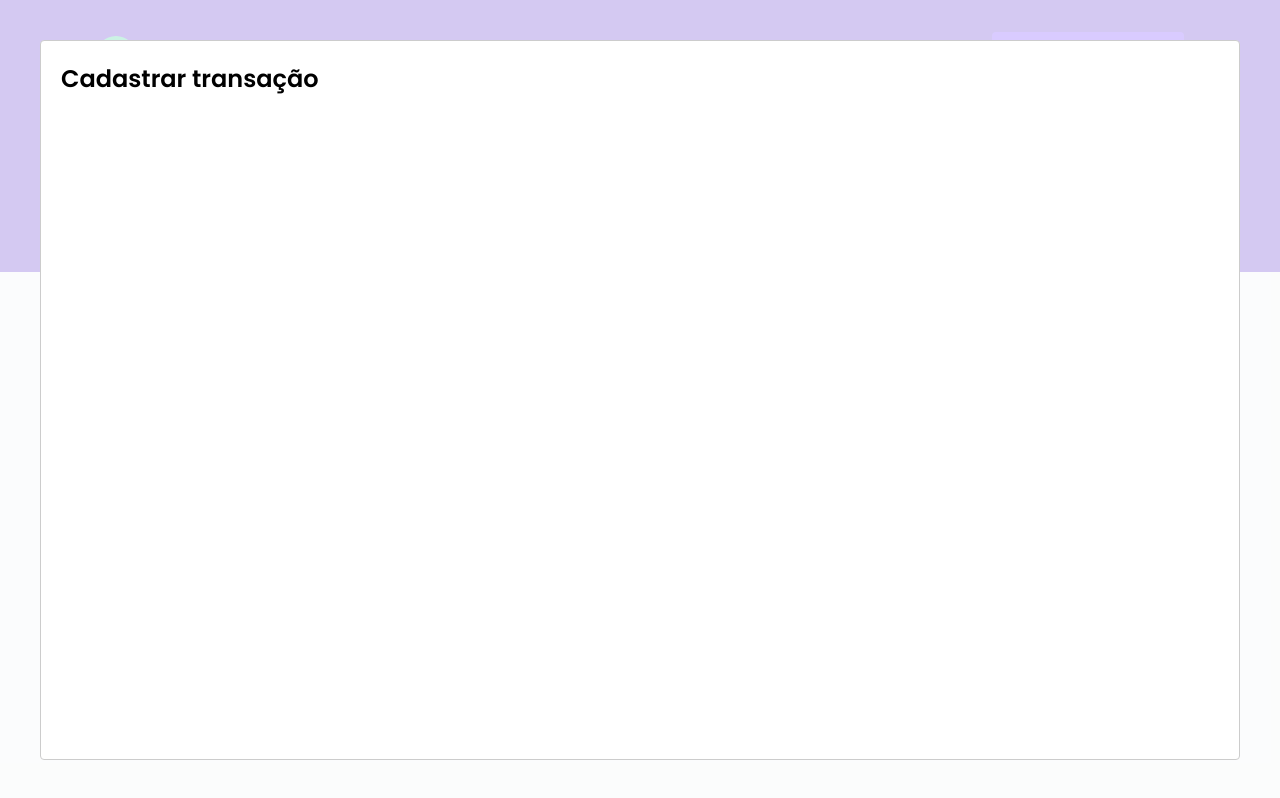
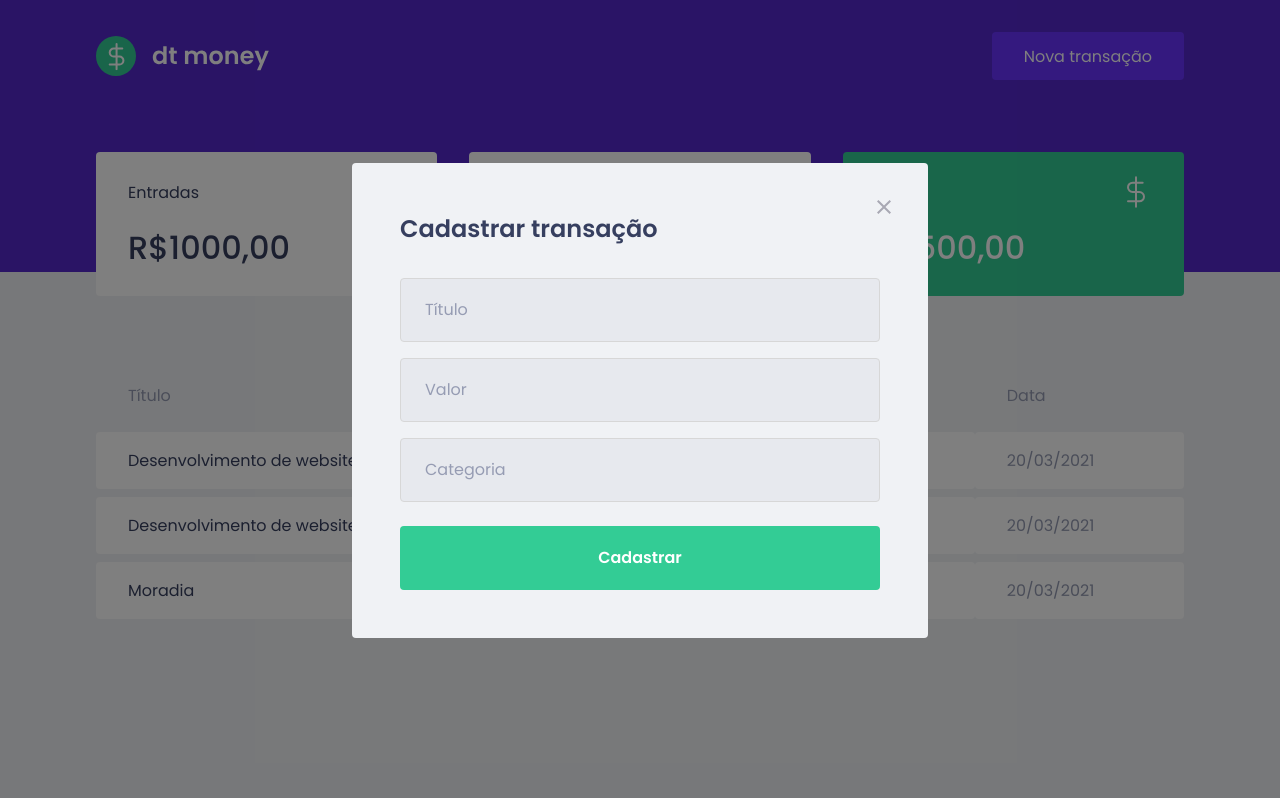
Before and after one commit to anaventura1811/aulas-chapter2-ignite, a React (Create React App) app: page / in a window 1280 px wide. Both pictures are taken after a click on the button "Nova transação". Built offline with nearby package versions, Linux system fonts and the light colour scheme; no server answers; what miragejs would draw is missing.

Commit message:
Estilização do modal

```diff
--- a/src/App.tsx
+++ b/src/App.tsx
@@ -1,12 +1,36 @@
+import Modal from 'react-modal';
+import { useState } from 'react';
 import { GlobalStyle } from "./styles/global";
 import { Header } from './components/Header';
 import { Dashboard } from "./components/Dashboard";
+import NewTransactionModal from './components/NewTransactionModal/NewTransactionModal';
+
+Modal.setAppElement('#root');
 
 export function App() {
+
+  const [isNewTransactionModalOpen, setIsNewTransactionModalOpen] = useState(false);
+
+  function handleOpenNewTransactionModal() {
+    setIsNewTransactionModalOpen(true);
+  }
+
+ function handleCloseNewTransactionModal() {
+    setIsNewTransactionModalOpen(false);
+  }
+
+  // Sempre que precisar que uma informação seja acessada por outros componentes, ideal é passar
+  // como props a partir de um componente pai
+
   return (
     <>
-      <Header />
+      <Header onOpenNewTransactionModal={handleOpenNewTransactionModal}/>
       <Dashboard />
+      <NewTransactionModal
+        isOpen={isNewTransactionModalOpen}
+        onRequestClose={handleCloseNewTransactionModal}
+      />
+
       <GlobalStyle />
     </>
   );
--- a/src/components/Header.tsx
+++ b/src/components/Header.tsx
@@ -1,18 +1,11 @@
 import logo from '../assets/Logo.svg';
-import { useState } from 'react';
-import Modal from 'react-modal';
 import { Container, Content } from './styles';
 
-export function Header() {
-  const [isNewTransactionModalOpen, setIsNewTransactionModalOpen] = useState(false);
+interface HeaderProps {
+  onOpenNewTransactionModal: () => void,
+}
 
-  function handleOpenNewTransactionModal() {
-    setIsNewTransactionModalOpen(true);
-  }
-
- function handleCloseNewTransactionModal() {
-    setIsNewTransactionModalOpen(false);
-  }
+export function Header({onOpenNewTransactionModal}: HeaderProps) {
 
   return (
     <Container>
@@ -20,13 +13,11 @@
           <img src={logo} alt="dtmoney" />
           <button
             type="button"
-            onClick={handleOpenNewTransactionModal}
+            onClick={onOpenNewTransactionModal}
           >
             Nova transação
           </button>
-          <Modal isOpen={isNewTransactionModalOpen}>
-            <h2>Cadastrar transação</h2>
-          </Modal>
+
       </Content>
     </Container>
   )
--- /dev/null
+++ b/src/components/NewTransactionModal/ModalStyles.ts
@@ -0,0 +1,46 @@
+import styled from 'styled-components';
+
+export const ModalStyle = styled.form `
+ h2 {
+   color: var(--text-title);
+   font-size: 1.5rem;
+   margin-bottom: 2rem;
+ }
+
+  input {
+    width: 100%;
+    padding: 0 1.5rem;
+    height: 4rem;
+    border-radius: 0.25rem;
+    background: #e7e9ee;
+    border: 1px solid #d7d7d7;
+    font-weight: 400;
+    font-size: 1rem;
+
+    &::placeholder {
+      color: var(--text-body);
+    }
+
+    & + input {
+      margin-top: 1rem;
+    }
+  }
+
+  button[type="submit"] {
+    width: 100%;
+    padding: 0 1.5rem;
+    height: 4rem;
+    background: var(--green);
+    color: var(--shape);
+    border-radius: 0.25rem;
+    border: 0;
+    font-size: 1rem;
+    margin-top: 1.5rem;
+    font-weight: 600;
+    transition: filter 0.2s;
+
+    &:hover {
+      filter: brightness(0.9)
+    }
+  }
+`;
--- /dev/null
+++ b/src/components/NewTransactionModal/NewTransactionModal.tsx
@@ -0,0 +1,41 @@
+import React from 'react';
+import Modal from 'react-modal';
+import closeImg from '../../assets/close.svg';
+import { ModalStyle } from './ModalStyles';
+
+interface NewTransactionModalProps {
+  isOpen: boolean;
+  onRequestClose: () => void;
+}
+
+const NewTransactionModal = ({isOpen, onRequestClose }: NewTransactionModalProps) => {
+  return (
+    <Modal
+      isOpen={isOpen}
+      onRequestClose={onRequestClose}
+      overlayClassName='react-modal-overlay'
+      className='react-modal-content'
+    >
+      <button
+        type="button"
+        onClick={onRequestClose}
+        className="react-modal-close"
+      >
+        <img src={closeImg} alt="Fechar Modal" />
+      </button>
+
+      <ModalStyle>
+        <h2>Cadastrar transação</h2>
+        <input type="text" placeholder='Título' />
+        <input type="number" placeholder='Valor' />
+        <input type="text" placeholder='Categoria' />
+        <button type="submit">
+          Cadastrar
+        </button>
+
+      </ModalStyle>
+    </Modal>
+  )
+}
+
+export default NewTransactionModal;
--- a/src/components/TransactionsTable/TransactionsTable.jsx
+++ b/src/components/TransactionsTable/TransactionsTable.jsx
@@ -14,7 +14,7 @@
         <thead>
           <tr>
             <th>Título</th>
-            <th>Preço</th>
+            <th>Valor</th>
             <th>Categoria</th>
             <th>Data</th>
           </tr>
--- a/src/styles/global.ts
+++ b/src/styles/global.ts
@@ -56,5 +56,41 @@
     cursor: not-allowed;
   }
 
+  .react-modal-overlay {
+    background: rgba(0, 0, 0, 0.5);
+    position: fixed;
+    top: 0;
+    bottom: 0;
+    right: 0;
+    left: 0;
+    display: flex;
+    align-items: center;
+    justify-content: center;
+
+  }
+
+  .react-modal-content {
+    width: 100%;
+    max-width: 576px;
+    background: var(--background);
+    padding: 3rem;
+    position: relative;
+    border-radius: 0.25rem;
+  }
+
+  .react-modal-close {
+    position: absolute;
+    right: 1.5rem;
+    top: 1.5rem;
+    border: 0;
+    background: transparent;
+    transition: filter 0.2s;
+
+    &:hover {
+      filter: brightness(0.8);
+    }
+
+  }
+
 
 `
```
Also changed, not shown: src/assets/close.svg (renamed from src/assets/Botão - Fechar.svg).
